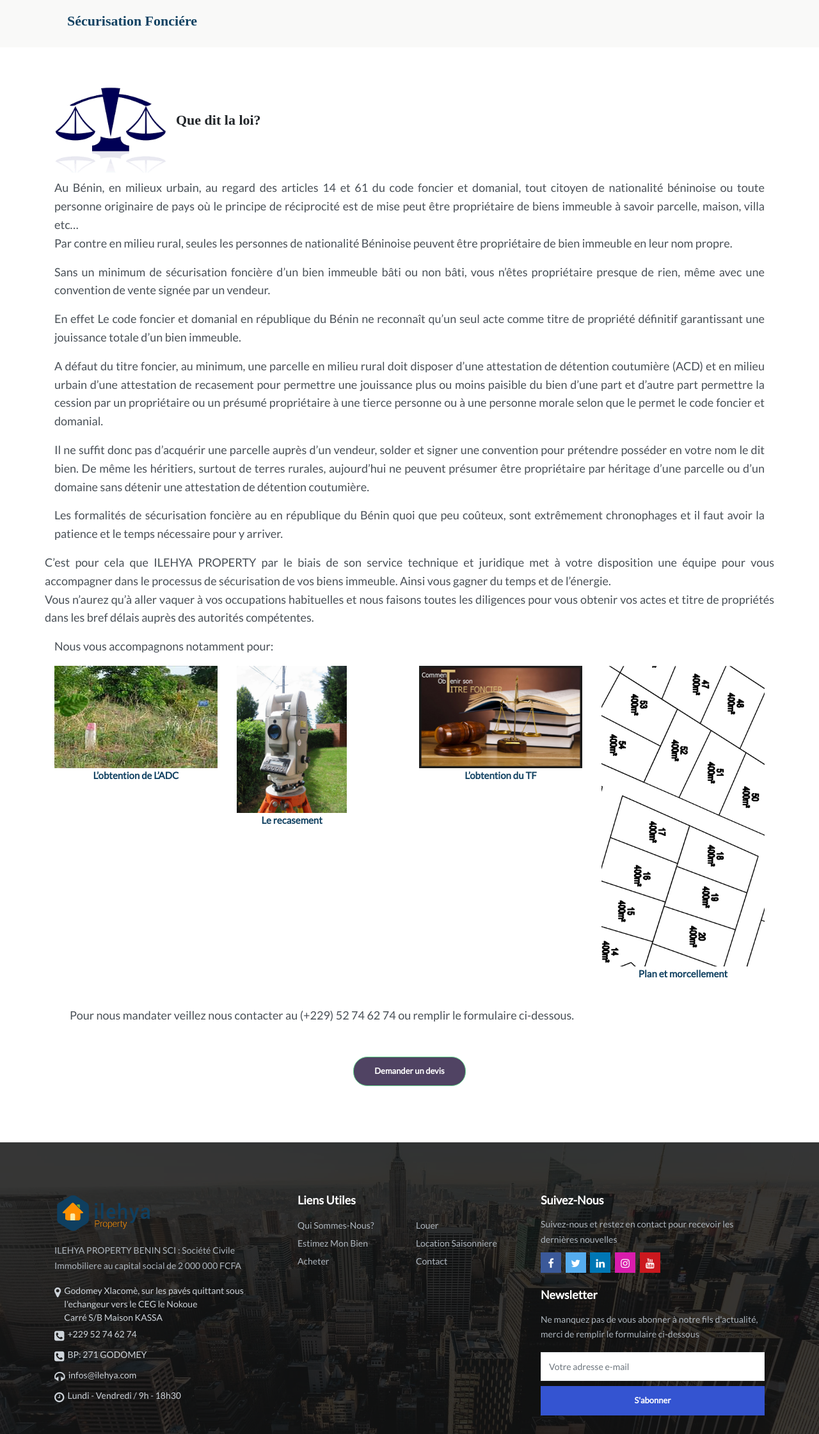
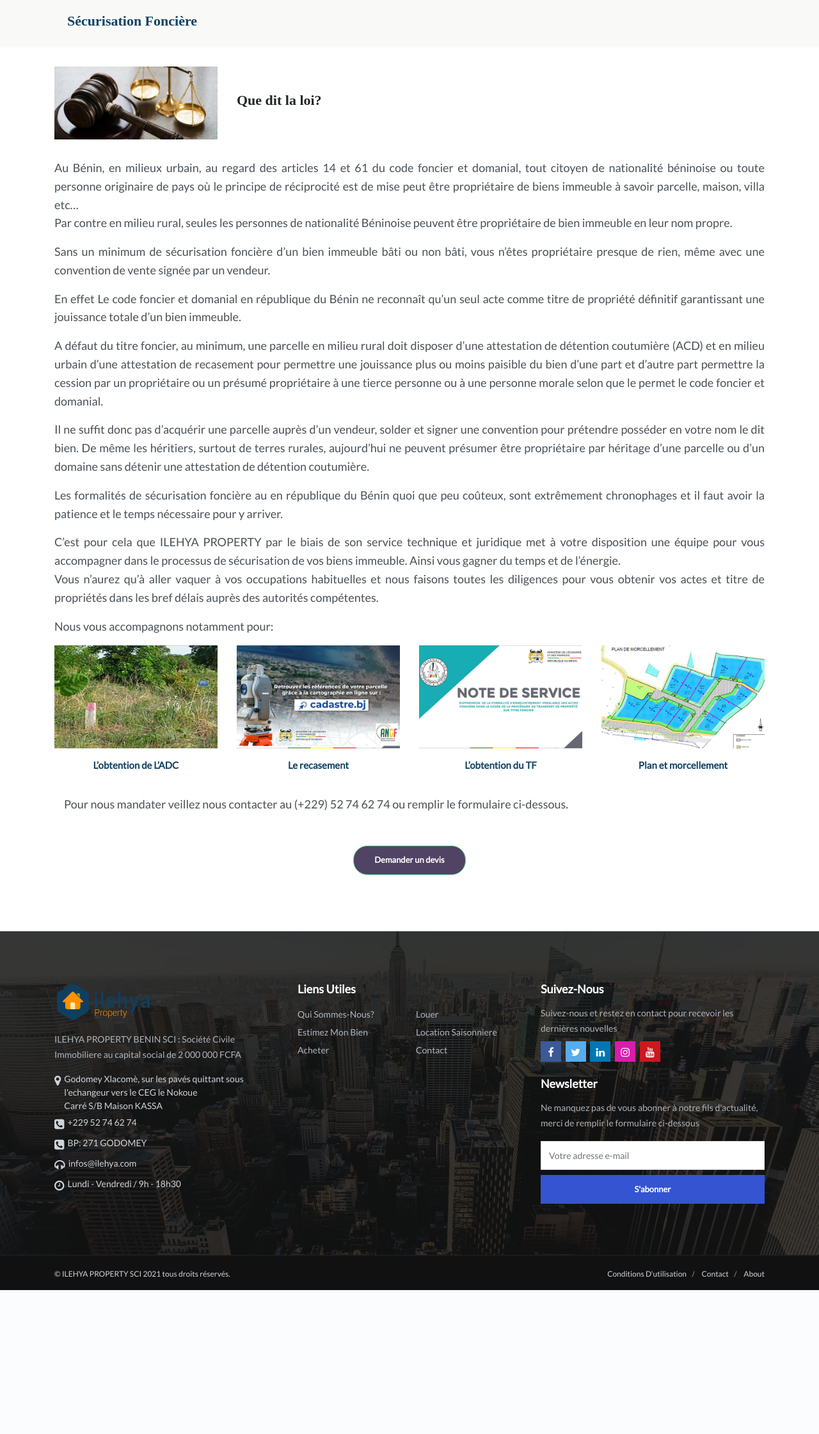
Before and after one commit to dodji05/ILEHYA-IMMO, a Symfony app: template templates/FrontEnd/securisation_fonciere.html.twig in a window 1280 px wide. Shown: the part 136-2378 px from the top of the page at 64% size. After the commit the page ends 2153 px from the top, so only its background shows below. Run offline with Twig, Linux system fonts and the light colour scheme; the template is opened without the code that fills it, so the values that code supplies are empty; some libraries are stand-ins or nearby versions; some web fonts are replaced.

Commit message:
images pages interieures

```diff
--- a/templates/FrontEnd/estimation.html.twig
+++ b/templates/FrontEnd/estimation.html.twig
@@ -398,11 +398,11 @@
                                                    for="{{ id }}">
                                                 <div class="input-radio-cards__card__label__icon">
                                                     {% if id =="typeBiens_1" %}
-                                                        <img src="https://d1e9888xfd1rj0.cloudfront.net/1634032936/icons/apartment.svg?1634032938526"
+                                                        <img src="{{ asset('images/app/icons/icon-appartement.png') }}"
                                                              alt="icon">
                                                     {% endif %}
                                                     {% if id =="typeBiens_0" %}
-                                                        <img src="https://d1e9888xfd1rj0.cloudfront.net/1634032936/icons/house.svg?1634032938526"
+                                                        <img src="{{ asset('images/app/icons/icon-maison.png') }}"
                                                              alt="icon">
                                                     {% endif %}
                                                 </div>
--- a/templates/FrontEnd/securisation_fonciere.html.twig
+++ b/templates/FrontEnd/securisation_fonciere.html.twig
@@ -23,7 +23,9 @@ Sécurisation Fonciére
         .bandeau > img {
             width: 100%;
         }
-
+        figcaption {
+            margin-top: 15px;
+        }
         .resimg {
             margin: 0px;
             z-index: auto;
@@ -132,7 +134,7 @@ Sécurisation Fonciére
                 <div class="col-lg-12">
                     <div class="section__breadcrumb-v1">
                         <div style="padding: 20px;">
-                            <h1>Sécurisation Fonciére</h1></div>
+                            <h1>Sécurisation Foncière</h1></div>
 
                     </div>
                 </div>
@@ -143,14 +145,14 @@ Sécurisation Fonciére
     <section style="padding-top: 30px">
         <div class="container decr">
             <div class="row d-flex align-items-center">
-                <div class="col-md-2 col-12">
-                    <img src="{{ asset('images/app/securisation_fonciere/que-dit-la-loi-ilehya.png') }}" alt="" width="175px">
+                <div class="col-md-3 col-12">
+                    <img src="{{ asset('images/app/securisation_fonciere/justice-securite-fonciere.jpg') }}" alt="" width="100%">
                 </div>
-                <div class="col-md-10 col-12">
+                <div class="col-md-9 col-12">
                     <h2 style="color: #212529"> Que dit la loi? </h2>
                 </div>
             </div>
-            <div class="row">
+            <div class="row" style="margin-top: 30px">
                 <div class="col-md-12">
                     <p>
                         Au Bénin, en milieux urbain, au regard des articles 14 et 61 du code foncier et domanial, tout
@@ -205,6 +207,7 @@ Sécurisation Fonciére
         </div>
         <div class="container decr">
             <div class="row">
+                <div class="col-md-12">
                 <p>
                     C’est pour cela que ILEHYA PROPERTY par le biais de son service technique et juridique met à votre
                     disposition une équipe pour vous accompagner dans le processus de sécurisation de vos biens
@@ -212,7 +215,7 @@ Sécurisation Fonciére
                     occupations habituelles et nous faisons toutes les diligences pour vous obtenir vos actes et titre
                     de propriétés dans les bref délais auprès des autorités compétentes.
                 </p>
-
+                </div>
             </div>
         </div>
         <div class="container decr">
@@ -232,8 +235,8 @@ Sécurisation Fonciére
              <div class="col-6 col-md-3">
                   <a href="{{ path('infos_fonciere_new') }}">
                     <figure class="figure">
-                        <img src="{{ asset('images/app/securisation_fonciere/recasement.jpg') }}" class="img-fluid z-depth-1"
-                             alt="Le recasement"  style="height:  230px">
+                        <img src="{{ asset('images/app/icones/recasement-1.jpg') }}" class="img-fluid z-depth-1"
+                             alt="Le recasement"  style="width:  100%">
                         <figcaption class="figure-caption text-center card-text">
                     Le recasement</figcaption>
                     </figure>
@@ -243,7 +246,7 @@ Sécurisation Fonciére
              <div class="col-6 col-md-3">
                   <a href="{{ path('infos_fonciere_new') }}">
                     <figure class="figure">
-                        <img src="{{ asset('images/app/securisation_fonciere/titre-foncier.jpg') }}" class="img-fluid z-depth-1"
+                        <img src="{{ asset('images/app/icones/obtention-titre-foncier.jpg') }}" class="img-fluid z-depth-1"
                              alt="Rénovation maison" style="width:  100%">
                         <figcaption class="figure-caption text-center card-text">
                           L’obtention du TF </figcaption>
@@ -254,7 +257,7 @@ Sécurisation Fonciére
              <div class="col-6 col-md-3">
                        <a href="{{ path('infos_fonciere_new') }}">
                     <figure class="figure">
-                        <img src="{{ asset('images/app/securisation_fonciere/morcellement.jpg') }}" class="img-fluid z-depth-1"
+                        <img src="{{ asset('images/app/icones/plan-et-morcellement.jpg') }}" class="img-fluid z-depth-1"
                              alt="Rénovation maison" style="height:  100%">
                         <figcaption class="figure-caption text-center card-text">
                        Plan et morcellement</figcaption>
@@ -265,9 +268,12 @@ Sécurisation Fonciére
 
 
             </div>
-
-            <div class="row decr m-10" style="margin:1.5rem!important">
+            <div class="container">
+            <div class="row decr m-10" >
+                <div class="col-md-12">
                 <p> Pour nous mandater veillez nous contacter au (+229) 52 74 62 74 ou remplir le formulaire ci-dessous. </p>
+                </div>
+                </div>
             </div>
             <div style="margin-top: 25px">
 
```
Also changed, not shown: templates/FrontEnd/estimation_terrain.html.twig (+4 -14 lines), templates/FrontEnd/projet_de_construction.html.twig (+15 -4 lines), public/images/app/construction/etude_geothechnique_ILEHYA_PROPERTY.jpg, public/images/app/construction/plan_architectural_construction_Benin.jpg, public/images/app/icones/obtention-titre-foncier.jpg (added), public/images/app/icones/plan-et-morcellement.jpg (added), public/images/app/icones/recasement-1.jpg (added), public/images/app/icons/icon-appartement.png (added), public/images/app/icons/icon-maison.png (added), public/images/app/securisation_fonciere/justice-securite-fonciere.jpg (added).
